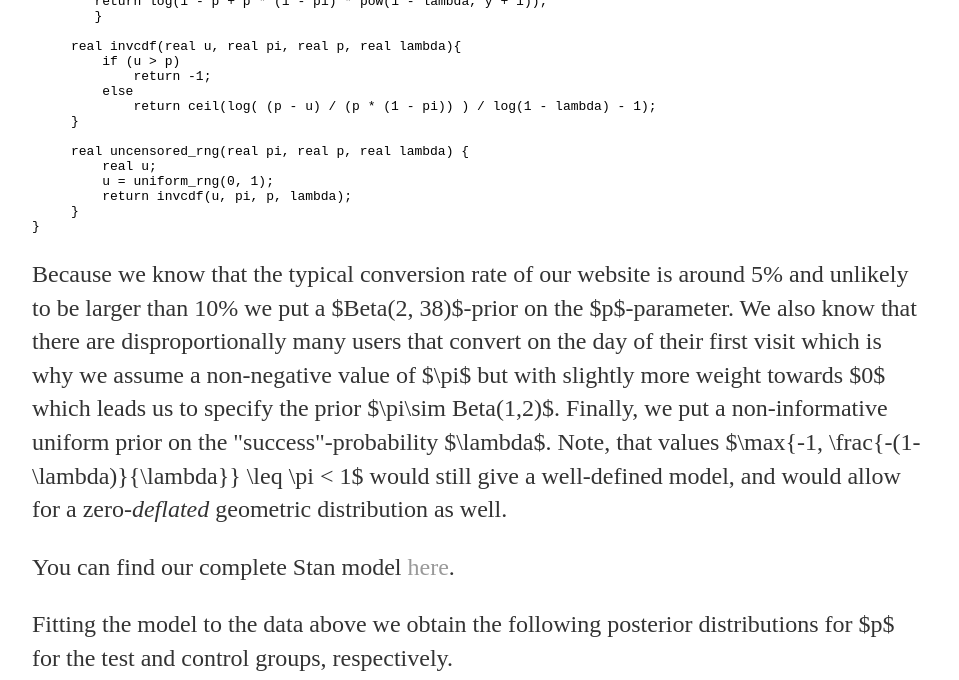
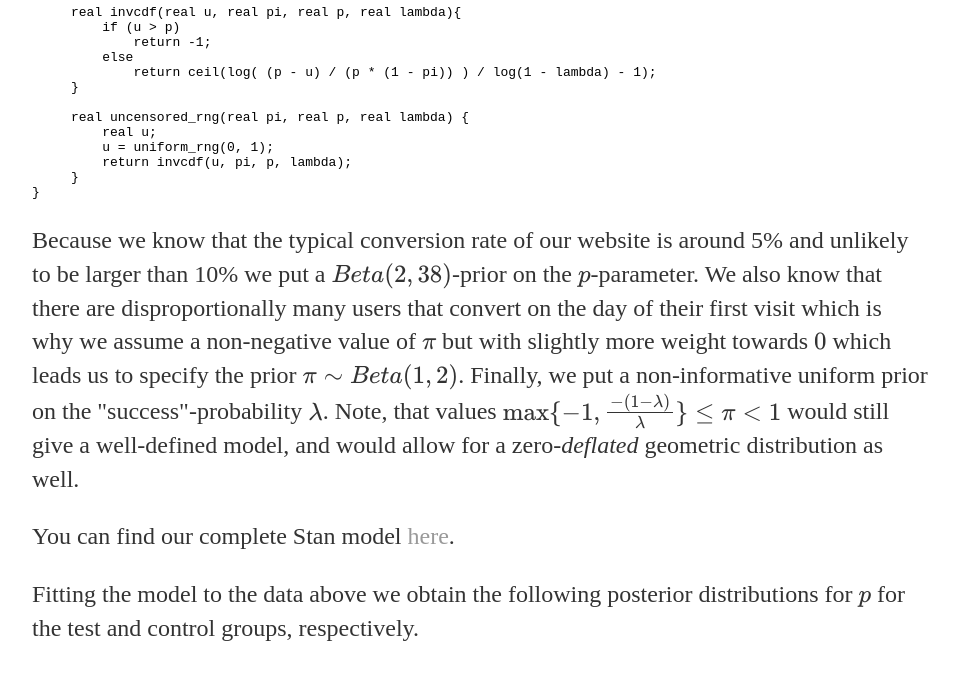
Before and after one commit to volkale/volkale.github.io, a Jekyll site: the page built from _posts/2022-01-02-conversion-rate-A--B-testing.md, in a window 1280 px wide and 1400 px high, scrolled down 3053 px. Shown: the top 680 px of the window, without its empty margins (160-1119 px from the left). Built offline with Jekyll 4.4.1, drawn with Linux system fonts in a browser that asks for light colours; our own code applies the rules of GitHub Pages for plain Markdown files; formulas are drawn with MathJax 3; comment, search, counter and statistics services are not loaded; some of the changed text lies outside the part shown; grey boxes are pictures that could not be loaded.

Commit message:
Update 2022-01-02-conversion-rate-A--B-testing.md

````diff
--- a/_posts/2022-01-02-conversion-rate-A--B-testing.md
+++ b/_posts/2022-01-02-conversion-rate-A--B-testing.md
@@ -46,9 +46,9 @@ generating process.
 *So what exactly are the assumptions that Larry implicitly used in his analysis ?*
 
 For the Fisher exact test we need to assume that we have independent, identically distributed conversion events. More
-precisely, we need to assume that (for each group) $ Conversions \sim Bin(users, p) $ for some probability $p$, i.e. that
-the number of conversions in each group are drawn from a Binomial distribution with $n=$number of users and some fixed
-probability $p$ (the conversion rate).
+precisely, we need to assume that (for each group) $$Conversions \sim Bin(users, p)$$ for some probability $$p$$, i.e. that
+the number of conversions in each group are drawn from a Binomial distribution with $$n=$$number of users and some fixed
+probability $$p$$ (the conversion rate).
 
 ### A smarter approach
 Using domain knowledge about how people on the website behave we know users that land on the website don\'t all
@@ -58,15 +58,15 @@ knowledge at hand we take a new (Bayesian) approach to analysing the test result
 We make the following model assumptions:
 
 \begin{itemize}
-\item $p$ = probability of conversion
-\item $X$ = lag in days between user website visit and conversion, where $X=\infty$ corresponds to no conversion
-\item Conditional on a conversion, we assume that the lag variable $X$ is distributed according to a zero-inflated
+\item $$p$$ = probability of conversion
+\item $$X$$ = lag in days between user website visit and conversion, where $$X=\infty$$ corresponds to no conversion
+\item Conditional on a conversion, we assume that the lag variable $$X$$ is distributed according to a zero-inflated
 geometric distribution. In formulas:
 $$P(X=k) = (1-p)\cdot \bold{1}_{\{k=\infty\}}
 + p\cdot (\pi\cdot \bold{1}_{\{k=0\}} + (1-\pi)\cdot\lambda \cdot(1-\lambda)^k\cdot \bold{1}_{\{k\geq 0\}})$$
 \end{itemize}
 
-We then can write the cdf of $X$ as follows (for $k<\infty$)
+We then can write the cdf of $$X$$ as follows (for $$k<\infty$$)
 $$
 F(k) = P(X \leq k) =
 p(1 -(1-\pi)(1-\lambda)^{k+1}).
@@ -125,30 +125,30 @@ functions{
 }
 ```
 Because we know that the typical conversion rate of our website is around 5% and unlikely to be larger than 10% we put a
-$Beta(2, 38)$-prior on the $p$-parameter.
+$$Beta(2, 38)$$-prior on the $$p$$-parameter.
 We also know that there are disproportionally many users that convert on the day of their first visit which is why we
-assume a non-negative value of $\pi$ but with slightly more weight towards $0$ which leads us to specify the prior
-$\pi\sim Beta(1,2)$. Finally, we put a non-informative uniform prior on the \"success\"-probability $\lambda$.
-Note, that values $\max\{-1, \frac{-(1-\lambda)}{\lambda}\} \leq \pi < 1$ would still give a well-defined model,
+assume a non-negative value of $$\pi$$ but with slightly more weight towards $$0$$ which leads us to specify the prior
+$$\pi\sim Beta(1,2)$$. Finally, we put a non-informative uniform prior on the \"success\"-probability $$\lambda$$.
+Note, that values $$\max\{-1, \frac{-(1-\lambda)}{\lambda}\} \leq \pi < 1$$ would still give a well-defined model,
 and would allow for a zero-*deflated* geometric distribution as well.
 
 
 You can find our complete Stan model [here](https://github.com/volkale/convpybayes/blob/main/stan/disconvpy.stan).
 
-Fitting the model to the data above we obtain the following posterior distributions for $p$ for the test and control
+Fitting the model to the data above we obtain the following posterior distributions for $$p$$ for the test and control
 groups, respectively.
 
-![posterior distribution of $p$](../images/posteriorCVR.png)
+![posterior distribution of $$p$$](../../../images/posteriorCVR.png)
 
 As we can clearly see from the plot we are almost 100% certain (given the model and the data) that our control version
-has a higher conversion rate $p$ than the new test variant. So we should definitively not accept the new website
+has a higher conversion rate $$p$$ than the new test variant. So we should definitively not accept the new website
 variant.
 
 **How is this possible ?**
 
-By inspecting all the posterior parameters of the model (not just the conversion rate $p$) we see that the new website
-increased the parameters $\pi$ and $\lambda$ of our zero-inflated geometric distribution of the time-to-conversion
-(aka lag) variable $X$, i.e\. although users convert less frequently under the new website version, the ones that do, do
+By inspecting all the posterior parameters of the model (not just the conversion rate $$p$$) we see that the new website
+increased the parameters $$\pi$$ and $$\lambda$$ of our zero-inflated geometric distribution of the time-to-conversion
+(aka lag) variable $$X$$, i.e\. although users convert less frequently under the new website version, the ones that do, do
 so with a smaller time lag from their initial website visit.
 
 Looking at what the new website version does, this seems plausible: the new website version implemented urgency features
@@ -157,7 +157,7 @@ would drastically increase in price. This lead to the fact that some users were
 design, and now didn\'t convert anymore even though they might have under the old version, and the ones that still did,
 now did so without letting too much time go by.
 
-![visit vs. conversion date frequencies](../images/vc_date.png)
+![visit vs. conversion date frequencies](../../../images/vc_date.png)
 
 Of course, at this point this can only be a hypothesis that is based on domain knowledge about how users typically react
 to certain changes and that fits with the data observed in this experiment. This cannot be so easily proven.
````
